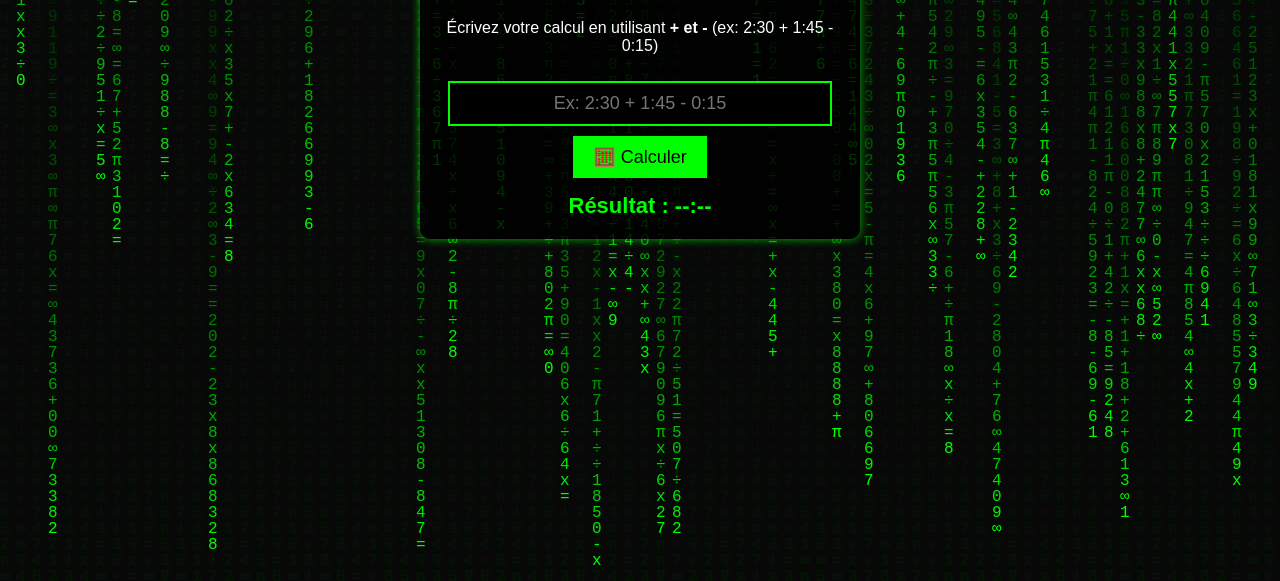
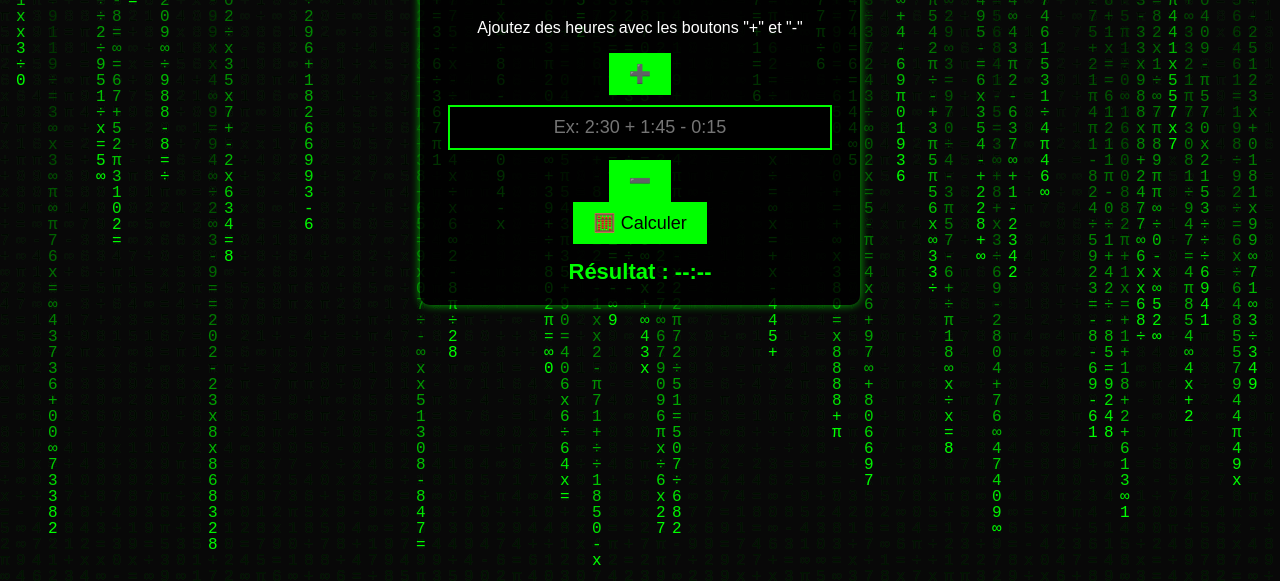
Before and after one commit to tismo0/bismillahhours, a plain HTML site: page index.html in a window 1280 px wide. Shown: the part 219-800 px from the top of the page. Drawn offline with Linux system fonts and the light colour scheme.

Commit message:
Update index.html

```diff
--- a/index.html
+++ b/index.html
@@ -11,9 +11,15 @@
 
     <div class="container">
         <h1>🕒 Calculateur d'Heures Avancé</h1>
-        <p>Écrivez votre calcul en utilisant <b>+ et -</b> (ex: 2:30 + 1:45 - 0:15)</p>
-        <input type="text" id="timeInput" placeholder="Ex: 2:30 + 1:45 - 0:15">
-        <button onclick="calculate()">🧮 Calculer</button>
+        <p>Ajoutez des heures avec les boutons "+" et "-"</p>
+
+        <div class="input-container">
+            <button onclick="addSign('+')">➕</button>
+            <input type="text" id="timeInput" placeholder="Ex: 2:30 + 1:45 - 0:15">
+            <button onclick="addSign('-')">➖</button>
+        </div>
+
+        <button class="calculate-btn" onclick="calculate()">🧮 Calculer</button>
         <div id="result">Résultat : --:--</div>
     </div>
 
```
